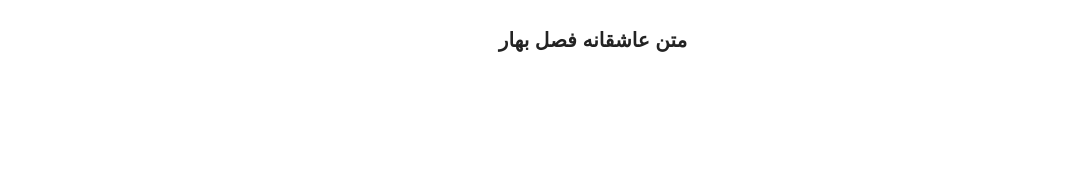
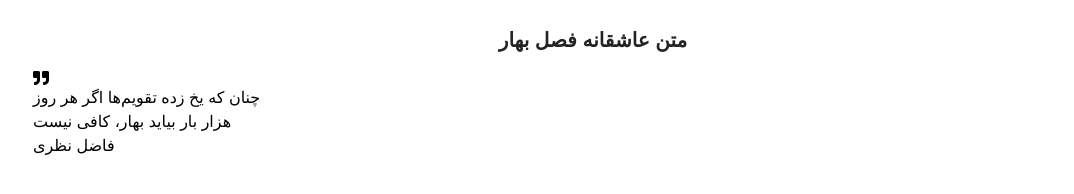
Before and after one commit to NazifaRahimy/spring, a Next.js app: page / in a window 1280 px wide. Shown: the part 3193-3387 px from the top of the page, without its empty margins (47-1121 px from the left). Before the commit the page ends 3303 px from the top, so only its background shows below. Built offline with nearby package versions, Linux system fonts and the light colour scheme.

Commit message:
Displays a couplet by Fazel Nazari with a quote icon

```diff
--- a/src/app/page.tsx
+++ b/src/app/page.tsx
@@ -63,6 +63,12 @@ export default function Home() {
           <p className="text-xl font-normal px-3">دنیا جهنم است برای آنهایی که ایمان نیاورده‌ اند !</p>
       </div>
       <h2 className="mt-10 text-center mb-4 text-[#232323] font-semibold text-xl">متن عاشقانه فصل بهار</h2>
+      <div >
+          <div ><FaQuoteRight /></div>
+          <p >چنان که یخ زده تقویم‌ها اگر هر روز</p>
+          <p >هزار بار بیاید بهار، کافی نیست</p>
+          <p >فاضل نظری</p>
+     </div>
     </div>
   );
 }
```
